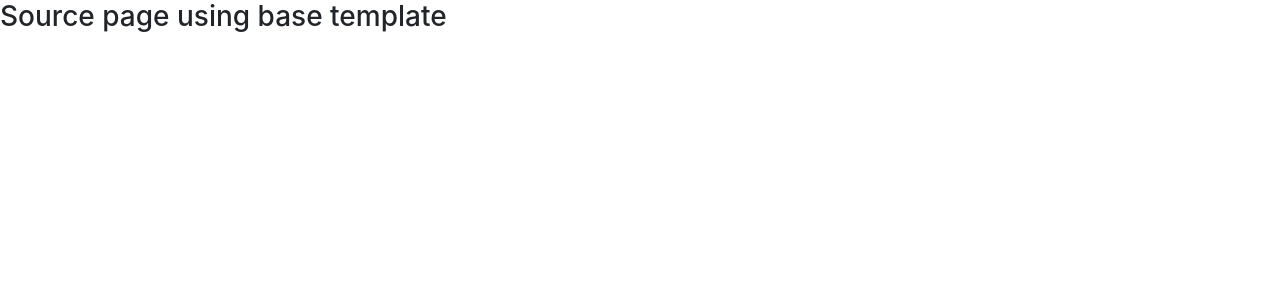
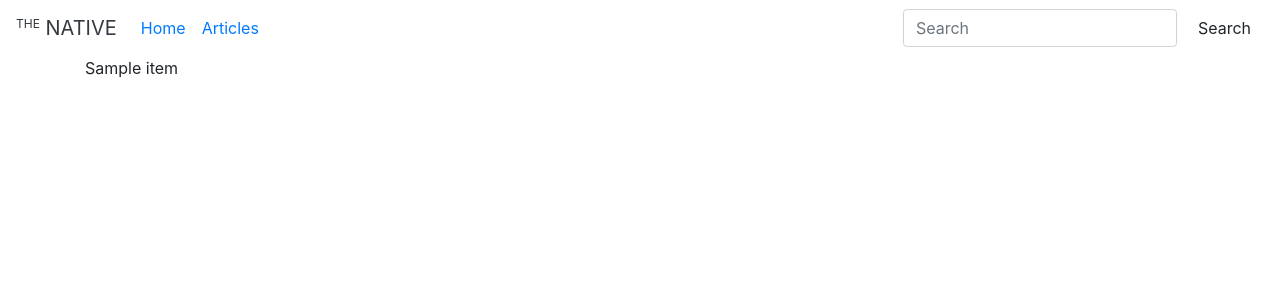
Before and after one commit to KarenNgala/Native, a Flask app: template app/templates/articles.html in a window 1280 px wide. Shown: the top 300 px of the page. Run offline with Flask 2, Linux system fonts and the light colour scheme; the template is opened without the code that fills it: most values are stand-ins (such as "Sample title", 1, 10 or a date in 2020); parts of the project's set-up code (start-up, migrations or seed data) failed here and were passed over; some libraries are stand-ins or nearby versions.

Commit message:
User can view all articles from a specific news source

```diff
--- a/app/models.py
+++ b/app/models.py
@@ -13,11 +13,12 @@ class Sources:
 class Articles:
     '''
     '''
-    def __init__(self, title, author, url, url_to_image, published_at):
+    def __init__(self, title, author, description, url, url_to_image, published_at):
         '''
         '''
         self.title = title
         self.author = author
+        self.description = description
         self.url = url
         self.url_to_image = url_to_image
         self.published_at = published_at
--- a/app/templates/articles.html
+++ b/app/templates/articles.html
@@ -5,5 +5,9 @@
 
 <!-- content -->
 {% block content %}
-<h3>Source page using base template</h3>
+<div>
+    {% for item in article_source%}
+    <p>{{item.title}}</p>
+    {% endfor %}
+</div>
 {% endblock %}
--- a/app/templates/base_template.html
+++ b/app/templates/base_template.html
@@ -2,11 +2,8 @@
 <html lang="en">
 
 <head>
-    <!-- Required meta tags -->
     <meta charset="utf-8">
     <meta name="viewport" content="width=device-width, initial-scale=1, shrink-to-fit=no">
-
-    <!-- Bootstrap CSS -->
     <link rel="stylesheet" href="https://stackpath.bootstrapcdn.com/bootstrap/4.5.0/css/bootstrap.min.css" integrity="sha384-9aIt2nRpC12Uk9gS9baDl411NQApFmC26EwAOH8WgZl5MYYxFfc+NcPb1dKGj7Sk" crossorigin="anonymous">
     <link rel="stylesheet" href="{{ url_for('static', filename='css/style.css') }}">
     <title>
@@ -15,14 +12,42 @@
 </head>
 
 <body>
-    {% block content %} {% endblock content%}
+    <nav class="navbar navbar-expand-lg">
+        <button class="navbar-toggler" type="button" data-toggle="collapse" data-target="#navbarToggler" aria-controls="navbarTogglerDemo03" aria-expanded="false" aria-label="Toggle navigation">
+          <span class="navbar-toggler-icon"></span>
+        </button>
+        <a class="navbar-brand text-dark" href="/"> <sup><small>THE</small></sup> NATIVE</a>
 
-    <!-- Optional JavaScript -->
-    <!-- jQuery first, then Popper.js, then Bootstrap JS -->
-    <script src="https://code.jquery.com/jquery-3.5.1.slim.min.js" integrity="sha384-DfXdz2htPH0lsSSs5nCTpuj/zy4C+OGpamoFVy38MVBnE+IbbVYUew+OrCXaRkfj" crossorigin="anonymous"></script>
-    <script src="https://cdn.jsdelivr.net/npm/popper.js@1.16.0/dist/umd/popper.min.js" integrity="sha384-Q6E9RHvbIyZFJoft+2mJbHaEWldlvI9IOYy5n3zV9zzTtmI3UksdQRVvoxMfooAo" crossorigin="anonymous"></script>
-    <script src="https://stackpath.bootstrapcdn.com/bootstrap/4.5.0/js/bootstrap.min.js" integrity="sha384-OgVRvuATP1z7JjHLkuOU7Xw704+h835Lr+6QL9UvYjZE3Ipu6Tp75j7Bh/kR0JKI" crossorigin="anonymous"></script>
-    <script src="{{ url_for('static', filename='js/scripts.js') }}"></script>
+        <div class="collapse navbar-collapse text-dark" id="navbarToggler">
+            <ul class="navbar-nav mr-auto mt-2 mt-lg-0">
+                <li class="nav-item active">
+                    <a class="nav-link" href="/">Home <span class="sr-only">(current)</span></a>
+                </li>
+                <li class="nav-item">
+                    <a class="nav-link" href="/articles/source">Articles</a>
+                </li>
+            </ul>
+            <form class="form-inline my-2 my-lg-0">
+                <input class="form-control mr-sm-2" type="search" placeholder="Search" aria-label="Search">
+                <button class="btn my-2 my-sm-0" type="submit">Search</button>
+            </form>
+        </div>
+    </nav>
+
+    <div class="container">
+        <!-- block content -->
+        {% block content %} {% endblock content%}
+
+        <!-- trending news -->
+        <div>
+            {% block trending%} {% endblock trending %}
+        </div>
+    </div>
+
+    <script src="https://code.jquery.com/jquery-3.5.1.slim.min.js " integrity="sha384-DfXdz2htPH0lsSSs5nCTpuj/zy4C+OGpamoFVy38MVBnE+IbbVYUew+OrCXaRkfj " crossorigin="anonymous "></script>
+    <script src="https://cdn.jsdelivr.net/npm/popper.js@1.16.0/dist/umd/popper.min.js " integrity="sha384-Q6E9RHvbIyZFJoft+2mJbHaEWldlvI9IOYy5n3zV9zzTtmI3UksdQRVvoxMfooAo " crossorigin="anonymous "></script>
+    <script src="https://stackpath.bootstrapcdn.com/bootstrap/4.5.0/js/bootstrap.min.js " integrity="sha384-OgVRvuATP1z7JjHLkuOU7Xw704+h835Lr+6QL9UvYjZE3Ipu6Tp75j7Bh/kR0JKI " crossorigin="anonymous "></script>
+    <script src="{{ url_for( 'static', filename='js/scripts.js' ) }} "></script>
 </body>
 
 </html>
--- a/config.py
+++ b/config.py
@@ -2,7 +2,7 @@
 class Config:
     '''
     '''
-    pass
+    SOURCE_URL='https://newsapi.org/v2/everything?language=en&sources={}&apiKey={}'
 
 
 class ProductionConfig(Config):
```
Also changed, not shown: app/requests.py (+39 -3 lines), app/templates/index.html (+6 -5 lines), app/views.py (+6 -5 lines).
